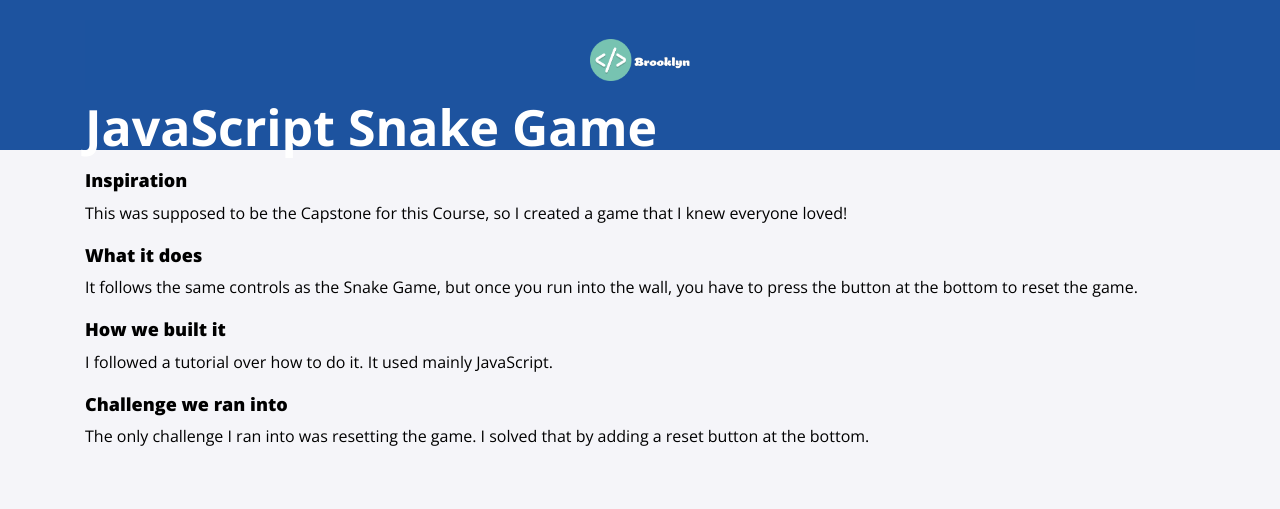
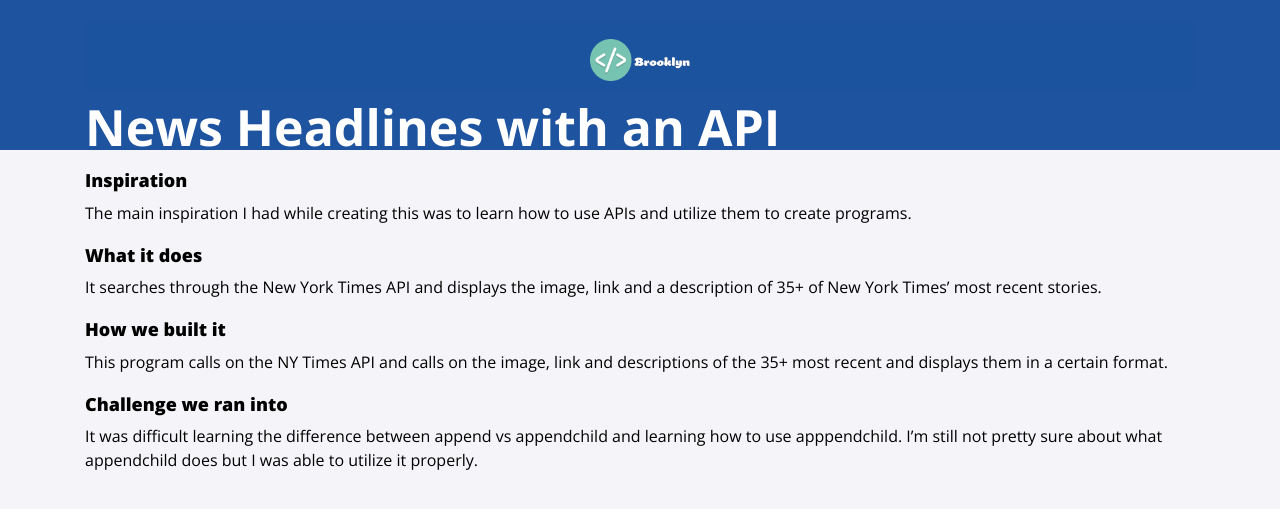
Before and after one commit to BrookTheBook/brookthebook.github.io, a Jekyll site: the page built from projects/sprint8.md, in a window 1280 px wide. Shown: the top 509 px of the page. Built offline with Jekyll 4.4.1, drawn with Linux system fonts in a browser that asks for light colours; nearby versions of some CDN libraries.

Commit message:
Update sprint8.md

```diff
--- a/projects/sprint8.md
+++ b/projects/sprint8.md
@@ -1,20 +1,20 @@
 ---
-title: JavaScript Snake Game
+title: News Headlines with an API
 layout: page
 ---
 
 ## Inspiration
 
-This was supposed to be the Capstone for this Course, so I created a game that I knew everyone loved!
+The main inspiration I had while creating this was to learn how to use APIs and utilize them to create programs.
 
 ## What it does
 
-It follows the same controls as the Snake Game, but once you run into the wall, you have to press the button at the bottom to reset the game.
+It searches through the New York Times API and displays the image, link and a description of 35+ of New York Times' most recent stories.
 
 ## How we built it
 
-I followed a tutorial over how to do it. It used mainly JavaScript.
+This program calls on the NY Times API and calls on the image, link and descriptions of the 35+ most recent and displays them in a certain format.
 
 ## Challenge we ran into
 
-The only challenge I ran into was resetting the game. I solved that by adding a reset button at the bottom.
+It was difficult learning the difference between append vs appendchild and learning how to use apppendchild. I'm still not pretty sure about what appendchild does but I was able to utilize it properly.
```
